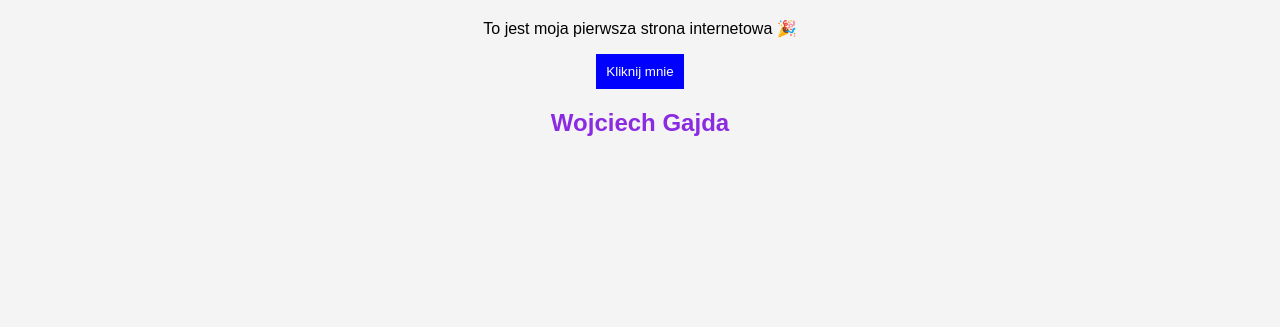
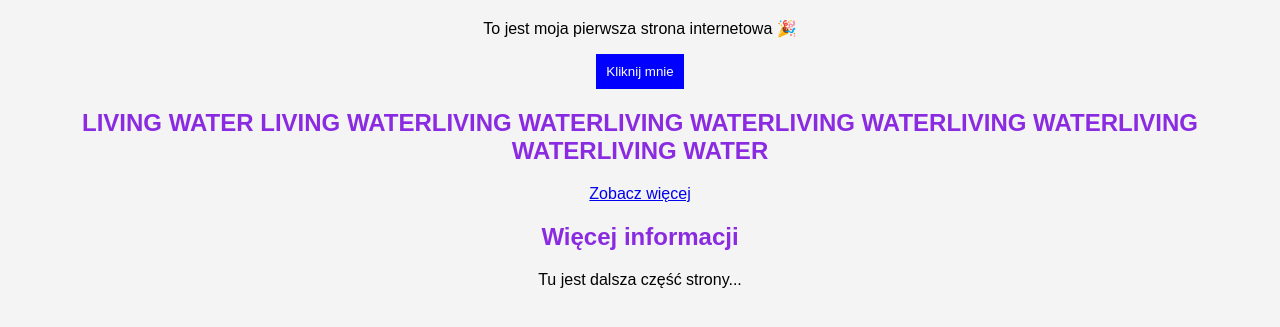
Before and after one commit to kadoes09/moja-strona, a plain HTML site: page index.html in a window 1280 px wide. Shown: the part 61-388 px from the top of the page. Drawn offline with Linux system fonts and the light colour scheme.

Commit message:
Add files via upload

```diff
--- a/index.html
+++ b/index.html
@@ -29,13 +29,21 @@
     <h1>Witaj na mojej stronie!</h1>
     <p>To jest moja pierwsza strona internetowa 🎉</p>
     <button onclick="pokazAlert()">Kliknij mnie</button>
-    <h2>Wojciech Gajda</h2>
+    <h2>LIVING WATER LIVING WATERLIVING WATERLIVING WATERLIVING WATERLIVING WATERLIVING WATERLIVING WATER </h2>
 
     <script>
         function pokazAlert() {
             alert("Strona działa poprawnie!");
         }
     </script>
+    <!-- Przycisk/link -->
+<a href="#wiecej">Zobacz więcej</a>
+
+<!-- Sekcja docelowa -->
+<section id="wiecej">
+  <h2>Więcej informacji</h2>
+  <p>Tu jest dalsza część strony...</p>
+</section>
 
 </body>
 </html>
```
Also changed, not shown: about.html (added, +14 -0 lines).
